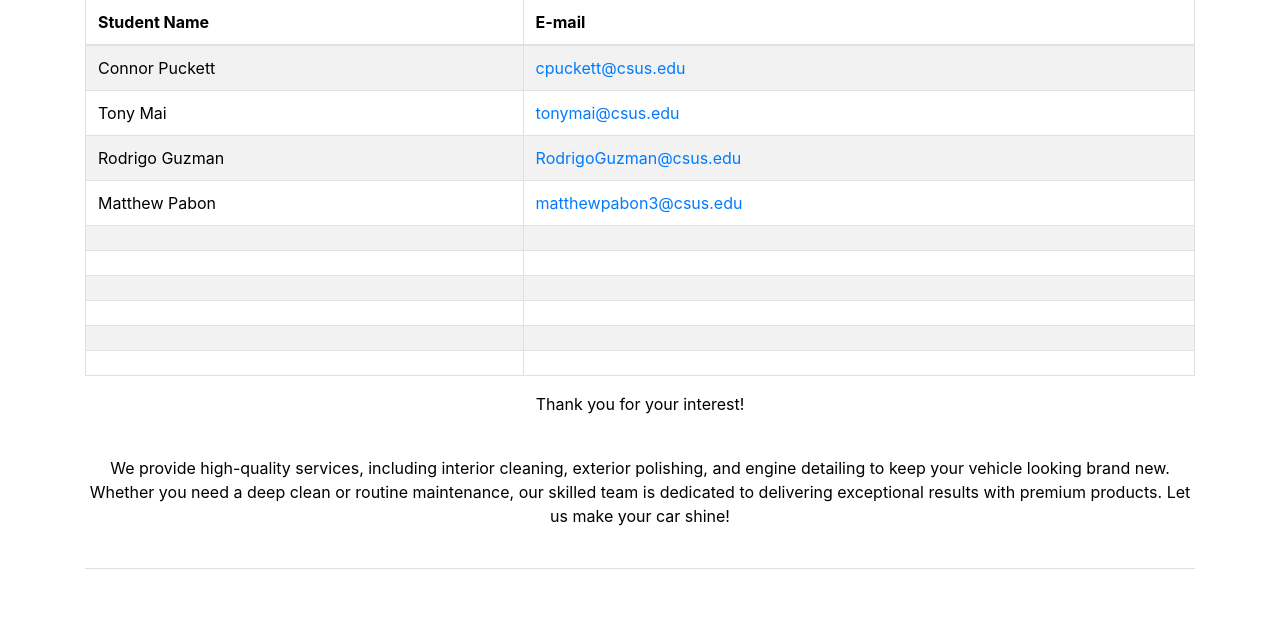
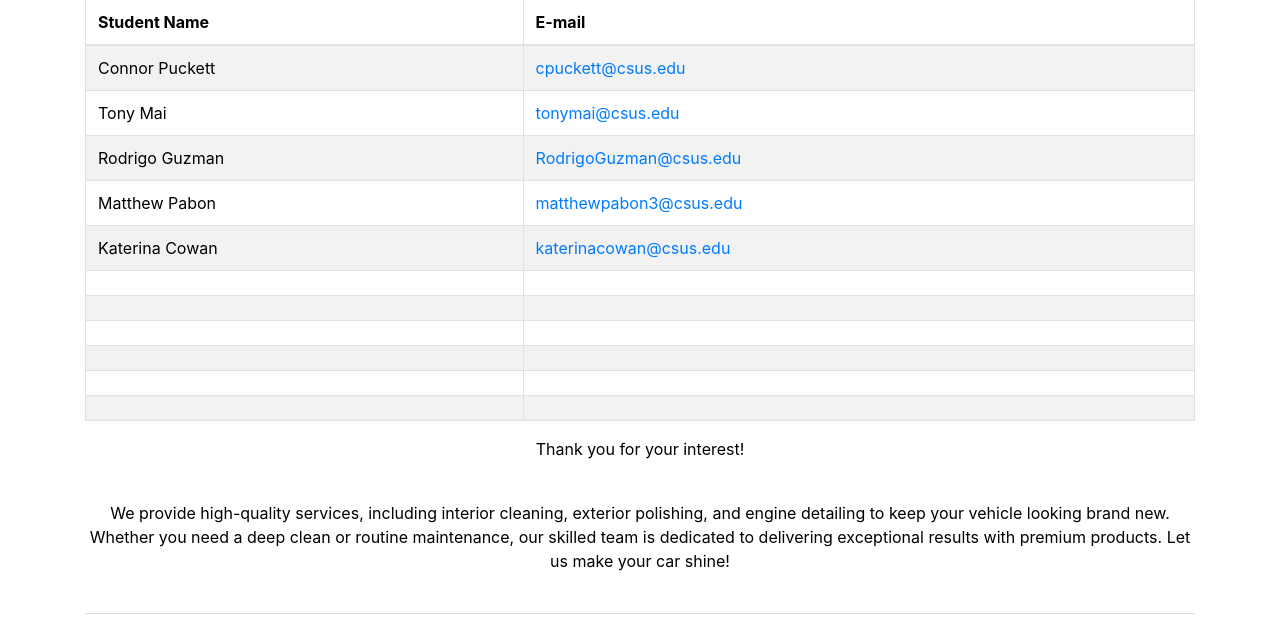
Before and after one commit to Con-Rez/autoDetailProject, a Django app: page /about/ in a window 1280 px wide. Shown: the part 925-1542 px from the top of the page. Run offline with Django 5.2, Linux system fonts and the light colour scheme; some libraries are stand-ins or nearby versions.

Commit message:
add about info fot kat

```diff
--- a/apps/home/templates/about.html
+++ b/apps/home/templates/about.html
@@ -50,6 +50,10 @@
             <td><a href="mailto:matthewpabon3@csus.edu">matthewpabon3@csus.edu</a></td>
         </tr>
         <tr>
+          <td>Katerina Cowan</td>
+          <td><a href="mailto:katerinacowan@csus.edu">katerinacowan@csus.edu</a></td>
+       </tr>
+        <tr>
             <td></td>
             <td><a href="mailto:"></a></td>
         </tr>
```
